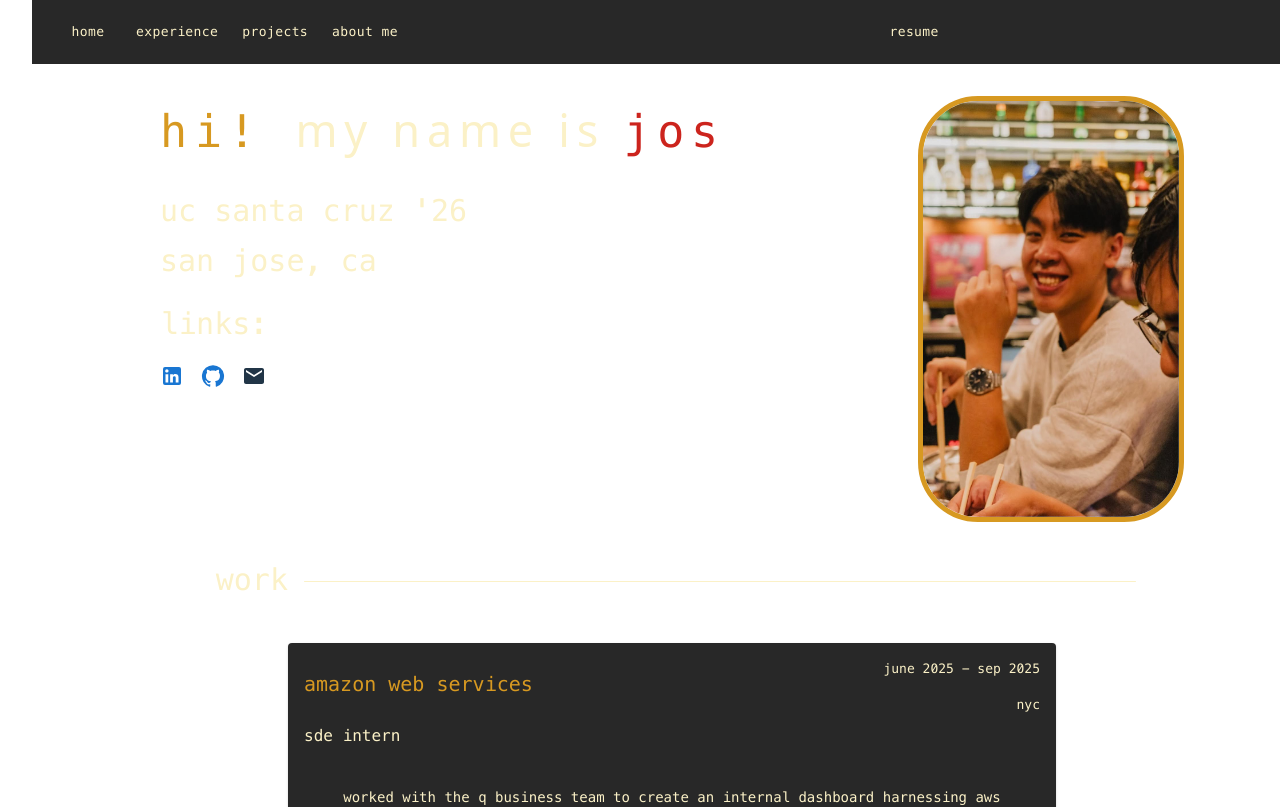
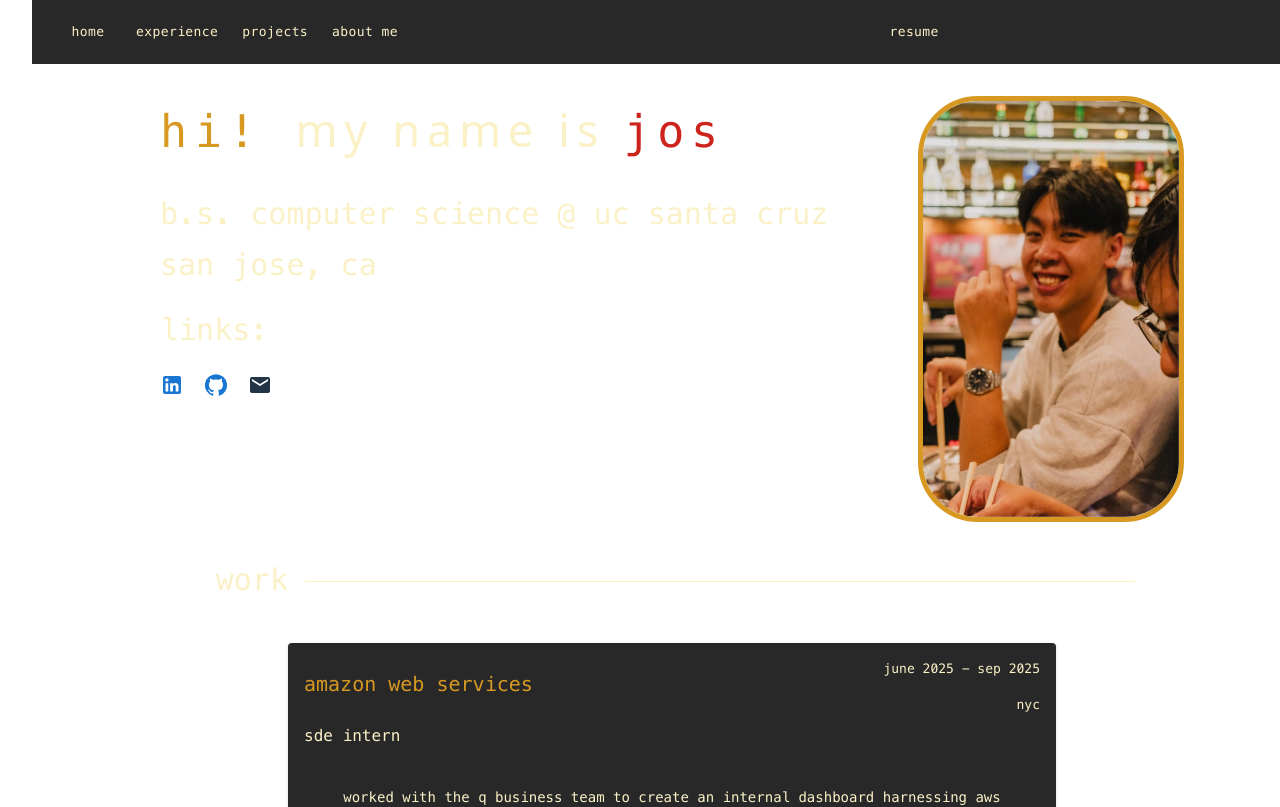
Before and after one commit to jishli113/jli-portfolio, a React (Vite) app: page / in a window 1280 px wide. Shown: the top 807 px of the page. Built offline with nearby package versions, Linux system fonts and the light colour scheme.

Commit message:
changing info

```diff
--- a/src/App.tsx
+++ b/src/App.tsx
@@ -62,7 +62,7 @@ function App() {
             </span>
           </Box>
           <Stack direction="column" spacing="1%">
-            <h5>uc santa cruz '26</h5>
+            <h5>b.s. computer science @ uc santa cruz</h5>
             <h5>san jose, ca</h5>
           </Stack>
 
```
